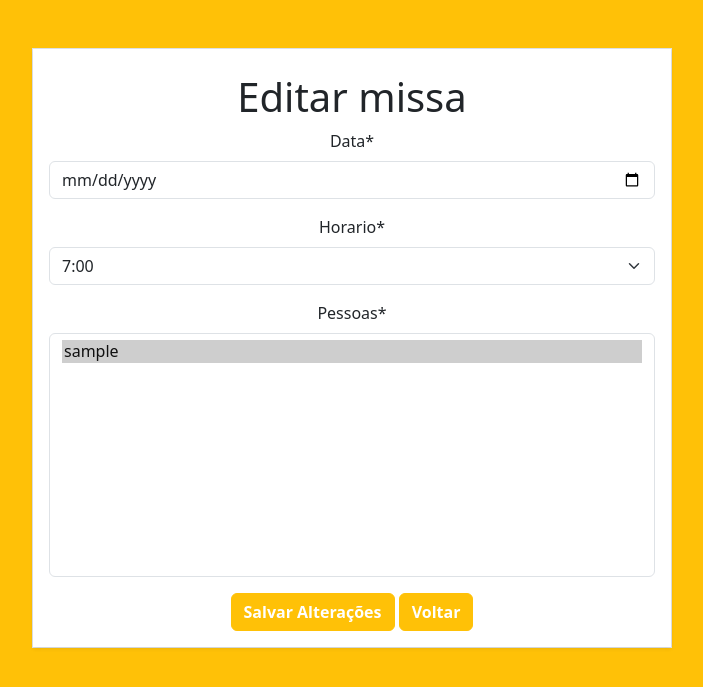
After one commit to joaolucas14/projeto_escala, a Django app: page /editar-missa/1/ in a window 1280 px wide. The commit adds this page. Shown: the top 687 px of the page, without its empty margins (288-991 px from the left). Run offline with Django 5.2, Linux system fonts and the light colour scheme; a user stored in the database is signed in; tables that the repository leaves empty hold one stand-in row (values such as "Sample post"); some libraries are stand-ins or nearby versions.

Commit message:
criando a página de edição da missa

```diff
--- a/escala/templates/escala/escala_geral.html
+++ b/escala/templates/escala/escala_geral.html
@@ -19,6 +19,6 @@
         </ul>
     </div>
     {% else %}
-        <p>Você não está participando de nenhuma missa.</p>
+        <p>Não tem nenhuma missa para este mês.</p>
     {% endif %}
 {% endblock content  %}
--- /dev/null
+++ b/escala/templates/registration/editar_missa.html
@@ -0,0 +1,17 @@
+{% extends "base_form.html" %}
+{% load crispy_forms_tags %}
+{% block content %}
+{% if user.is_superuser %}
+    <h1>Editar missa</h1>
+    <form method="post">
+        {% csrf_token %}
+        {{ form|crispy }}
+        <button type="submit" class="btn btn-warning text-white fw-bold">Salvar Alterações</button>
+        <a href="{% url "agenda" %}" class="btn btn-warning text-white fw-bold">Voltar</a>
+    </form>
+{% else %}
+    <h1>Você não tem acesso a este recurso!</h1>
+    <a href="{% url "agenda" %}" class="btn btn-warning text-white fw-bold ">Voltar</a>
+
+{% endif %}
+{% endblock content %}
--- a/escala/views.py
+++ b/escala/views.py
@@ -2,10 +2,9 @@ from django.views.generic import TemplateView, ListView
 from django.contrib.auth import authenticate, login
 from django.http import HttpResponseRedirect
 from django.urls import reverse_lazy
-from django.views.generic import FormView
+from django.views.generic import FormView, UpdateView
 from .forms import CustomLoginForm, RegisterForm, MissaForm
 from django.views.generic.edit import CreateView
-from django.contrib.auth.models import User
 from .models import Missa
 from django.contrib.auth.mixins import LoginRequiredMixin
 from .models import UsuarioCustomizado
@@ -63,3 +62,10 @@ class RegistroMissa(LoginRequiredMixin, CreateView):
         form = super().get_form(form_class)
         form.fields['horario'].widget.choices = [(choice.strftime('%H:%M:%S'), label) for choice, label in Missa.HORARIOS_CHOICES]
         return form
+
+
+class EditarMissa(LoginRequiredMixin, UpdateView):
+    model = Missa
+    form_class = MissaForm
+    template_name = 'registration/editar_missa.html'
+    success_url = reverse_lazy('agenda')
--- a/setup/urls.py
+++ b/setup/urls.py
@@ -1,6 +1,6 @@
 from django.contrib import admin
 from django.urls import path
-from escala.views import Inicio, CustomLoginView, RegisterView, RegistroMissa, Agenda, EscalaGeral
+from escala.views import Inicio, CustomLoginView, RegisterView, RegistroMissa, Agenda, EscalaGeral, EditarMissa
 from django.contrib.auth.views import LogoutView
 
 urlpatterns = [
@@ -12,4 +12,6 @@ urlpatterns = [
     path('logout/', LogoutView.as_view(), name='logout'),
     path("registro/", RegisterView.as_view(), name="registro"),
     path("cadastro_missa/", RegistroMissa.as_view(), name="cadastro_missa"),
+    path('editar-missa/<int:pk>/', EditarMissa.as_view(), name='editar-missa'),
+
 ]
```
Also changed, not shown: escala/templates/escala/agenda.html (+5 -2 lines).
